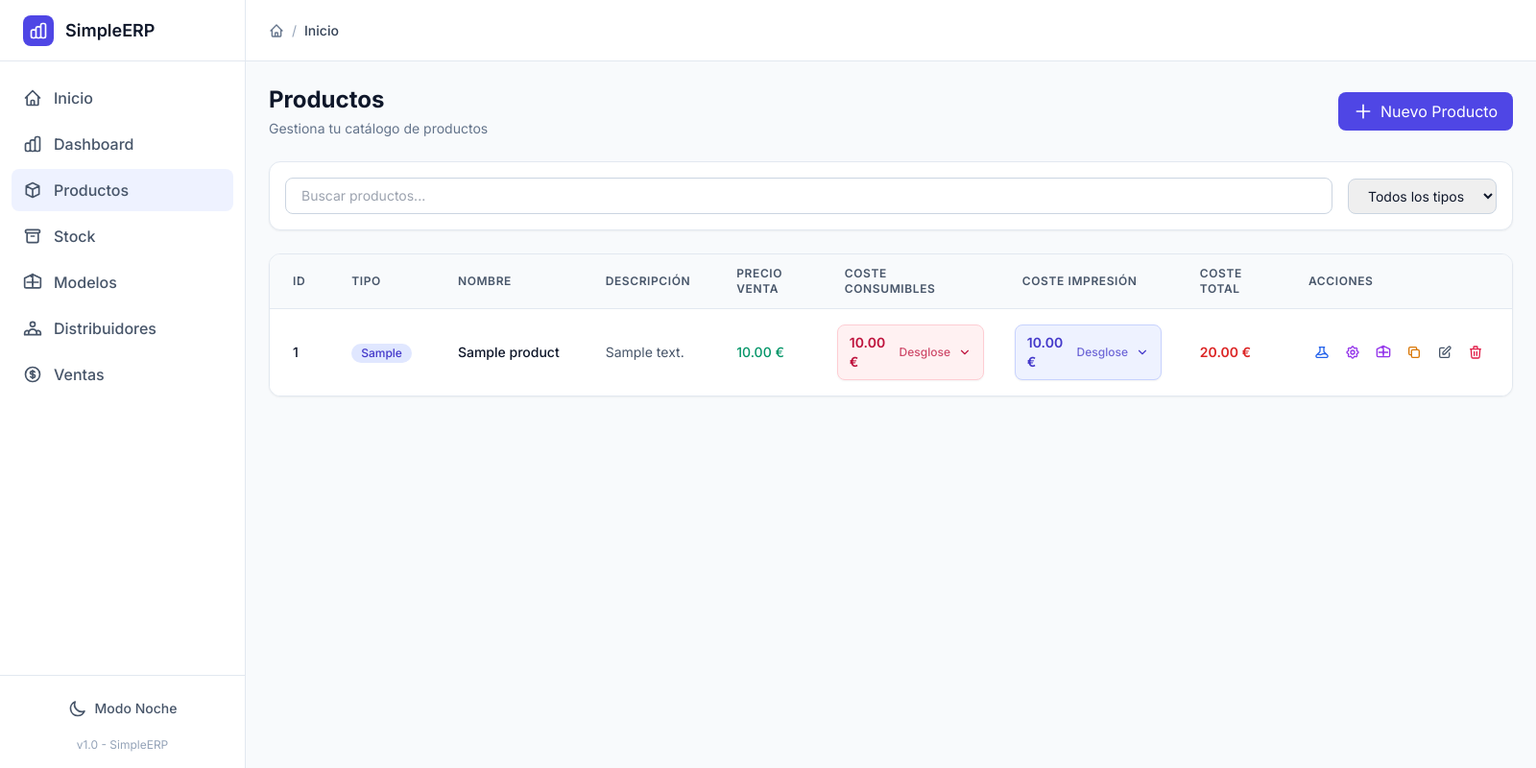
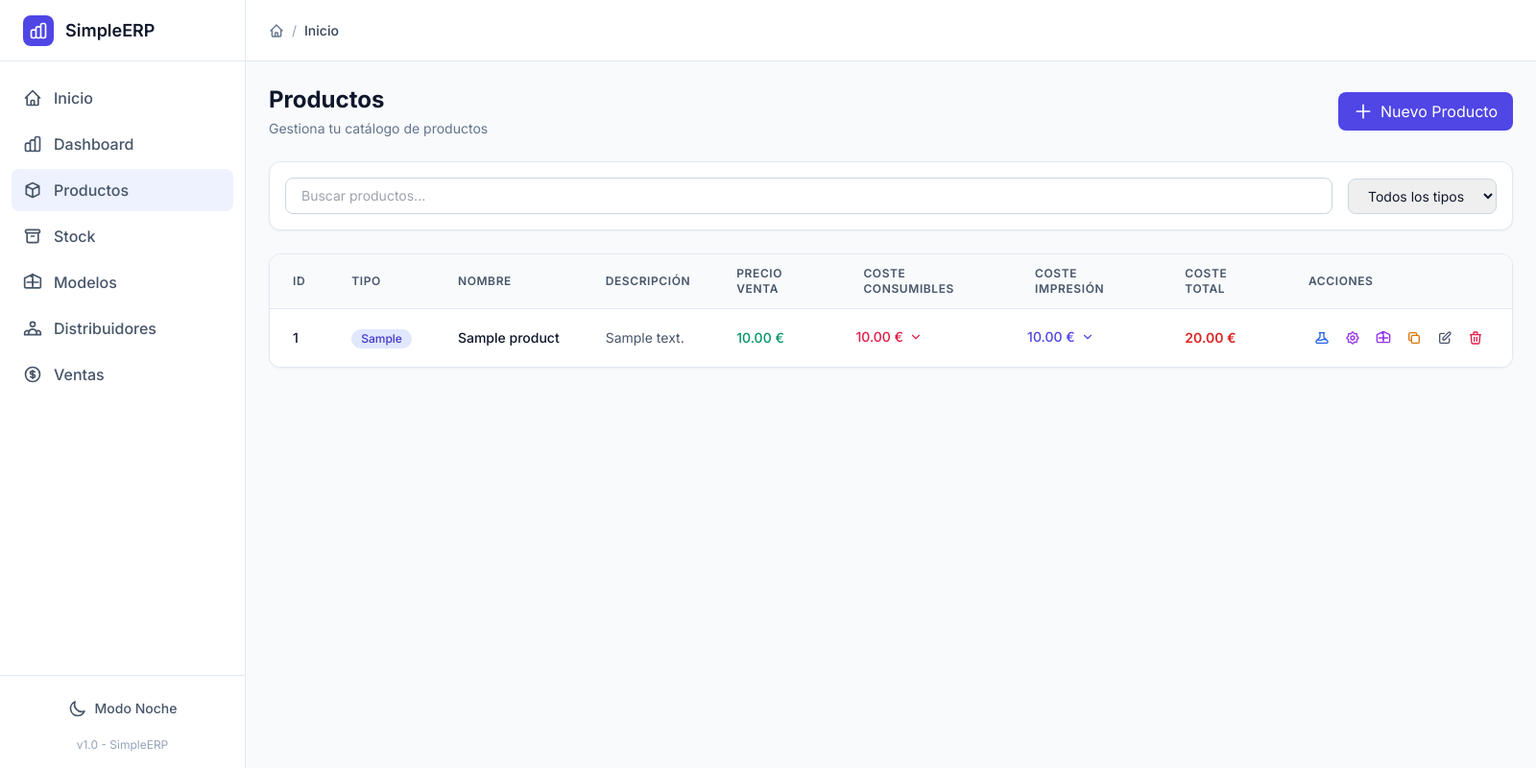
Before and after one commit to benjugat/simpleERP, a Flask app: page /products in a window 1600 px wide. Shown: the whole page at 96% size. Run offline with Flask 3, Linux system fonts and the light colour scheme; tables that the repository leaves empty hold one stand-in row (values such as "Sample post"); data that the repository does not hold is empty; some libraries are stand-ins or nearby versions.

Commit message:
mejorando productos frontend

```diff
--- a/templates/products.html
+++ b/templates/products.html
@@ -82,10 +82,9 @@
                         <td class="px-6 py-4 whitespace-nowrap text-sm font-medium text-emerald-600 dark:text-emerald-400">{{ product.sale_price }} €</td>
                         <td class="px-4 py-4 align-top">
                             <details class="cost-dropdown">
-                                <summary class="inline-flex cursor-pointer list-none items-center gap-2 rounded-lg border border-rose-200 bg-rose-50 px-3 py-2 text-sm font-semibold text-rose-700 shadow-sm transition hover:bg-rose-100 focus-visible:outline focus-visible:outline-2 focus-visible:outline-rose-500 dark:border-rose-900/50 dark:bg-rose-950/30 dark:text-rose-300 dark:hover:bg-rose-900/40">
+                                <summary class="inline-flex cursor-pointer list-none items-center gap-1.5 text-sm font-medium text-rose-600 transition hover:text-rose-700 focus-visible:outline focus-visible:outline-2 focus-visible:outline-rose-500 dark:text-rose-400 dark:hover:text-rose-300">
                                     <span>{{ "%.2f"|format(cost_breakdowns[product.product_id]['consumables_total']) }} €</span>
-                                    <span class="text-xs font-medium opacity-75">Desglose</span>
-                                    <svg class="cost-chevron h-4 w-4 transition-transform" fill="none" stroke="currentColor" viewBox="0 0 24 24" aria-hidden="true">
+                                    <svg class="cost-chevron h-3.5 w-3.5 transition-transform" fill="none" stroke="currentColor" viewBox="0 0 24 24" aria-hidden="true">
                                         <path stroke-linecap="round" stroke-linejoin="round" stroke-width="2" d="m6 9 6 6 6-6"></path>
                                     </svg>
                                 </summary>
@@ -118,10 +117,9 @@
                         </td>
                         <td class="px-4 py-4 align-top">
                             <details class="cost-dropdown">
-                                <summary class="inline-flex cursor-pointer list-none items-center gap-2 rounded-lg border border-indigo-200 bg-indigo-50 px-3 py-2 text-sm font-semibold text-indigo-700 shadow-sm transition hover:bg-indigo-100 focus-visible:outline focus-visible:outline-2 focus-visible:outline-indigo-500 dark:border-indigo-900/50 dark:bg-indigo-950/30 dark:text-indigo-300 dark:hover:bg-indigo-900/40">
+                                <summary class="inline-flex cursor-pointer list-none items-center gap-1.5 text-sm font-medium text-indigo-600 transition hover:text-indigo-700 focus-visible:outline focus-visible:outline-2 focus-visible:outline-indigo-500 dark:text-indigo-400 dark:hover:text-indigo-300">
                                     <span>{{ "%.2f"|format(cost_breakdowns[product.product_id]['printing_total']) }} €</span>
-                                    <span class="text-xs font-medium opacity-75">Desglose</span>
-                                    <svg class="cost-chevron h-4 w-4 transition-transform" fill="none" stroke="currentColor" viewBox="0 0 24 24" aria-hidden="true">
+                                    <svg class="cost-chevron h-3.5 w-3.5 transition-transform" fill="none" stroke="currentColor" viewBox="0 0 24 24" aria-hidden="true">
                                         <path stroke-linecap="round" stroke-linejoin="round" stroke-width="2" d="m6 9 6 6 6-6"></path>
                                     </svg>
                                 </summary>
```
